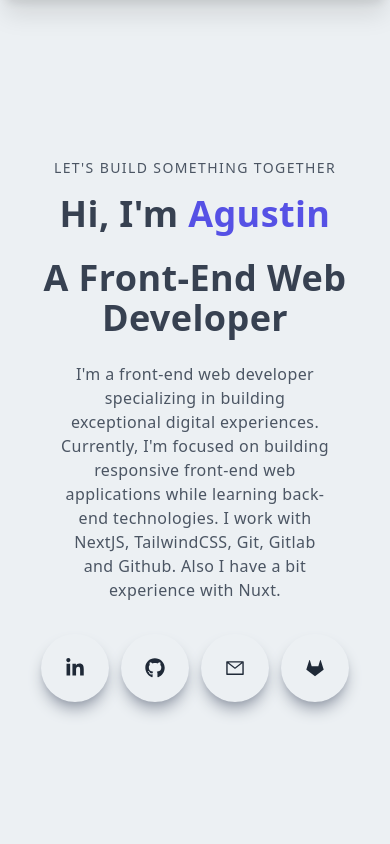
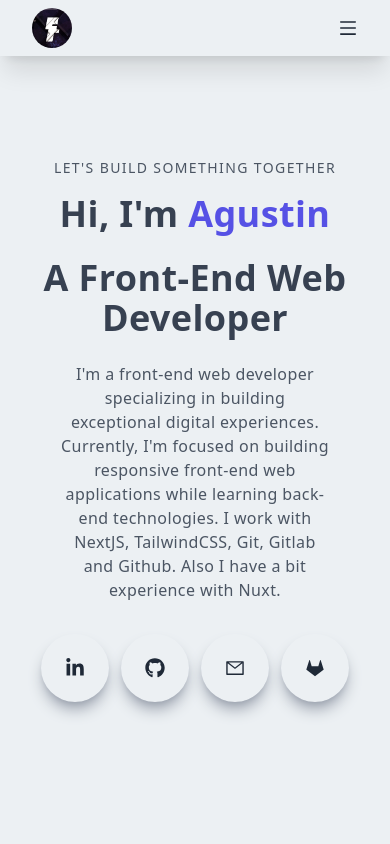
Before and after one commit to agustinpetrillo/portfolio, a Next.js app: page / in a window 390 px wide. Shown: the top 844 px of the page. Built offline with nearby package versions, Linux system fonts and the light colour scheme.

Commit message:
fixed on mobile

```diff
--- a/components/Navbar.jsx
+++ b/components/Navbar.jsx
@@ -51,8 +51,8 @@ const Navbar = () => {
   return (
     <>
       <div
-        className={`fixed w-full min-h-0 py-3 shadow-xl z-50 bg-[#ecf0f3] duration-300 ease-in-out ${
-          show && "-translate-y-16 duration-300 ease-in-out"
+        className={`fixed w-full min-h-0 md:py-3 py-2 shadow-xl z-50 bg-[#ecf0f3] duration-300 ease-in-out ${
+          show && "md:-translate-y-16 duration-300 ease-in-out"
         } `}
       >
         <div className="flex justify-between items-center px-8 2xl:px-16">
```
